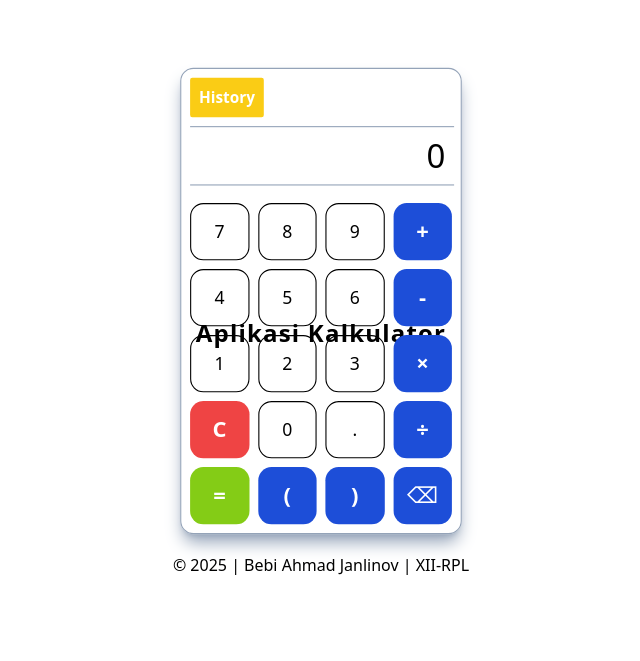
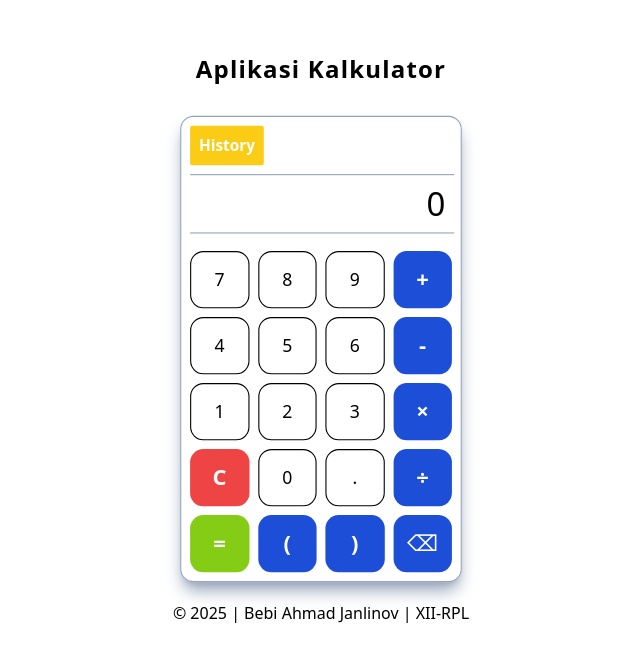
Before and after one commit to Ertridh/ukk-aplikasi-kalkulator, a website: page public/index.html in a window 1280 px wide. Shown: the part 107-768 px from the top of the page, without its empty margins (319-959 px from the left). Drawn offline with nearby package versions, Linux system fonts and the light colour scheme; files that its build step writes are made by us from their sources.

Commit message:
Update index.html

```diff
--- a/public/index.html
+++ b/public/index.html
@@ -11,7 +11,7 @@
 
 <!-- Konten Utama -->
 <main class="min-h-screen flex justify-center items-center flex-col lg:pt-20">
-    <header class="py-3 w-full lg:absolute text-center">
+    <header class="py-3 w-full lg:mb-10 text-center">
         <h1 class="font-bold text-lg sm:text-xl md:text-2xl lg:3xl tracking-wider">Aplikasi Kalkulator</h1>
     </header>
     <div class="flex lg:gap-10">
```
